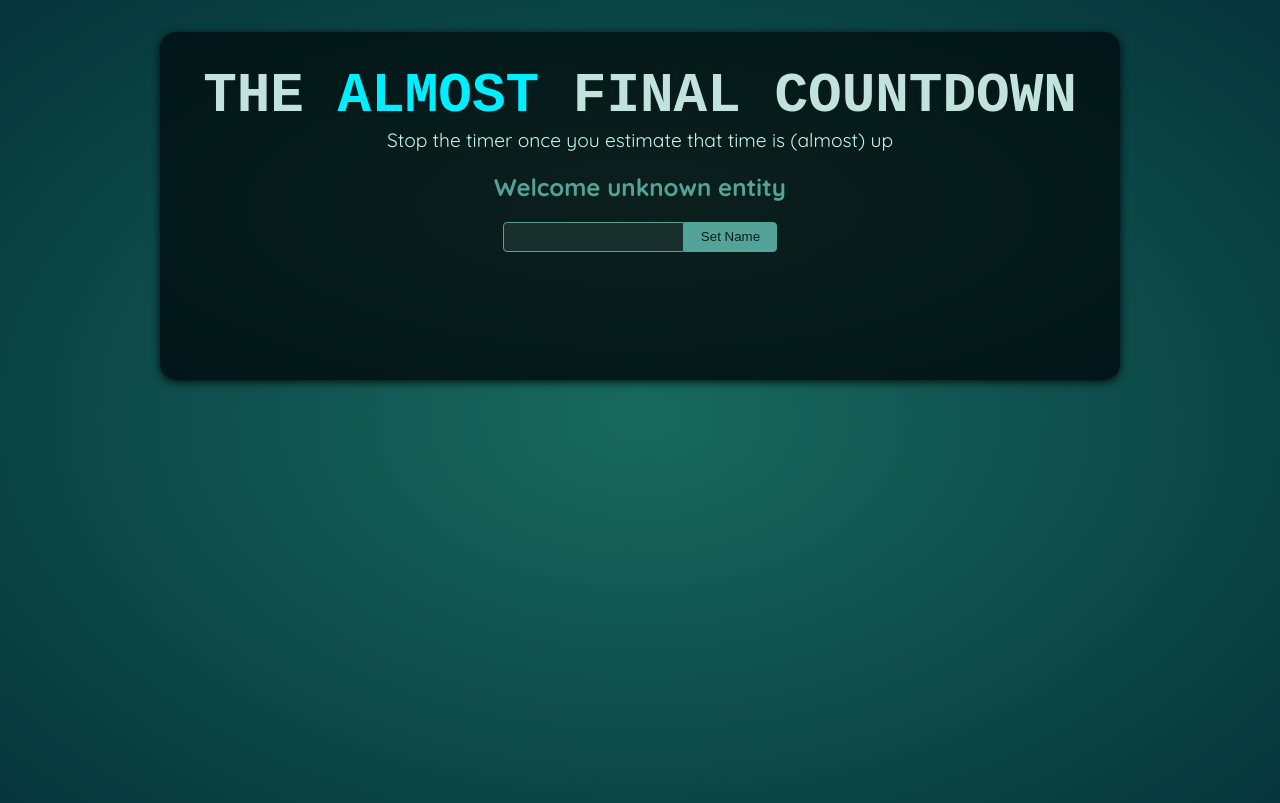
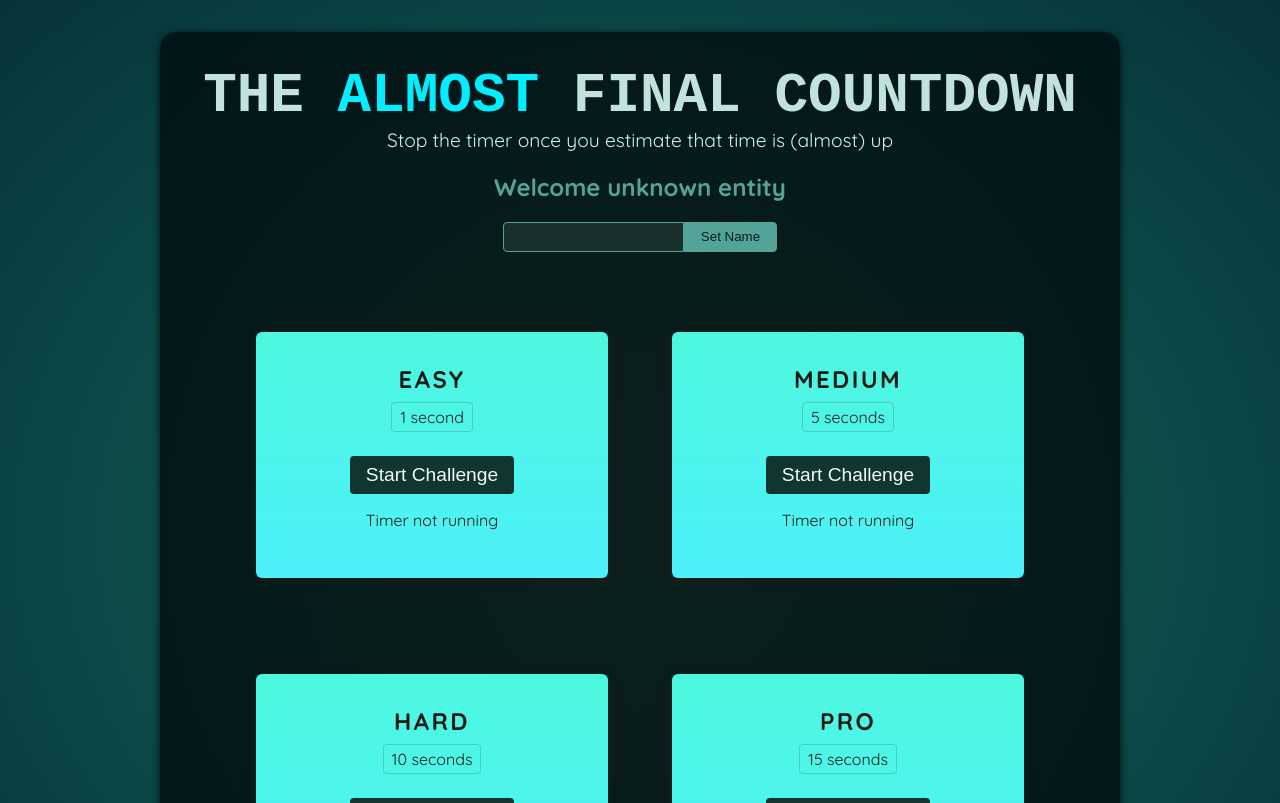
Before and after one commit to AleScla/react-timer-game, a React (Vite) app: page / in a window 1280 px wide. Shown: the top 803 px of the page. Built offline with nearby package versions, Linux system fonts and the light colour scheme; a web font is replaced by a local one.

Commit message:
Importato GameComponent e mappato in modo da evitare ripetizioni sul file precedentemente creato (gameDifficulties)

```diff
--- a/src/App.jsx
+++ b/src/App.jsx
@@ -1,10 +1,13 @@
 import Player from './components/Player.jsx';
-
+import GameComponent from './components/GameComponent.jsx'
+import gameDifficulties from './gameDifficulties.js'
 function App() {
   return (
     <>
       <Player />
-      <div id="challenges"></div>
+      <div id="challenges">
+        {gameDifficulties.map((singleGame)=> <GameComponent difficulty={singleGame.difficulty} time={singleGame.time}/>)}
+      </div>
     </>
   );
 }
```
